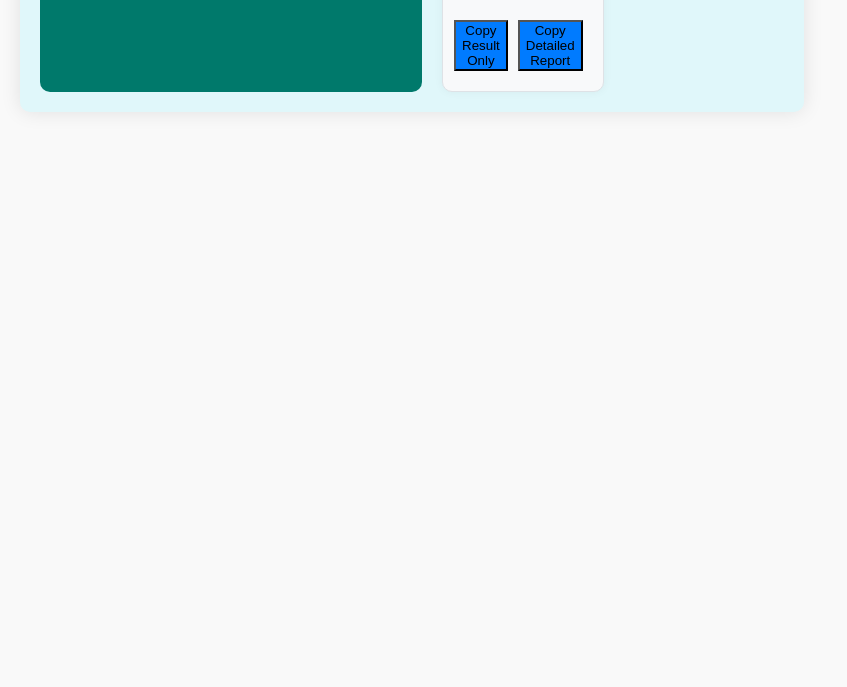
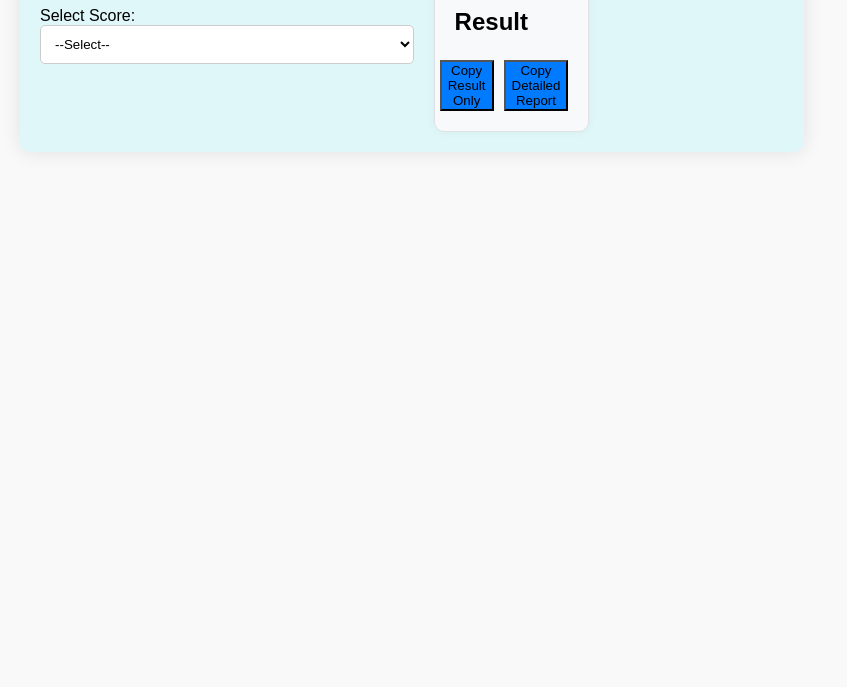
Before and after one commit to aakashent/ent-questionnaires, a plain HTML site: page index.html in a window 1280 px wide. Shown: the part 113-800 px from the top of the page, without its empty margins (0-847 px from the left). Drawn offline with Linux system fonts and the light colour scheme.

Commit message:
Update index.html

```diff
--- a/index.html
+++ b/index.html
@@ -8,9 +8,25 @@
 </head>
 <body>
     <div class="container">
+        <!-- Dropdown to select the questionnaire -->
+        <div class="header">
+            <h1>Medical Scoring Tool</h1>
+            <label for="scoreType">Select Score:</label>
+            <select id="scoreType" onchange="loadScoreForm()">
+                <option value="">--Select--</option>
+                <option value="epworth">Epworth Sleepiness Scale</option>
+                <option value="stopbang">STOP-Bang Questionnaire</option>
+                <option value="nose">Nasal Obstruction Symptom Evaluation</option>
+                <option value="edtq7">EDTQ-7 Questionnaire</option>
+            </select>
+        </div>
+
+        <!-- Main content area with questions on the left and result on the right -->
+        <div class="content">
             <div class="questions-frame">
                 <div id="scoreForm"></div>
             </div>
+
             <div class="answers-frame">
                 <div id="result">
                     <h2>Result</h2>
@@ -23,6 +39,12 @@
                 </div>
             </div>
         </div>
+    </div>
+
+    <!-- Hidden textarea to store detailed result for copying -->
+    <textarea id="detailedResult" style="display:none;"></textarea>
+
+    <!-- Scripts -->
     <script src="script.js"></script>
     <script src="scripts/epworth.js"></script>
     <script src="scripts/stopbang.js"></script>
```
Lines whose indentation alone changed are shown as unchanged.
